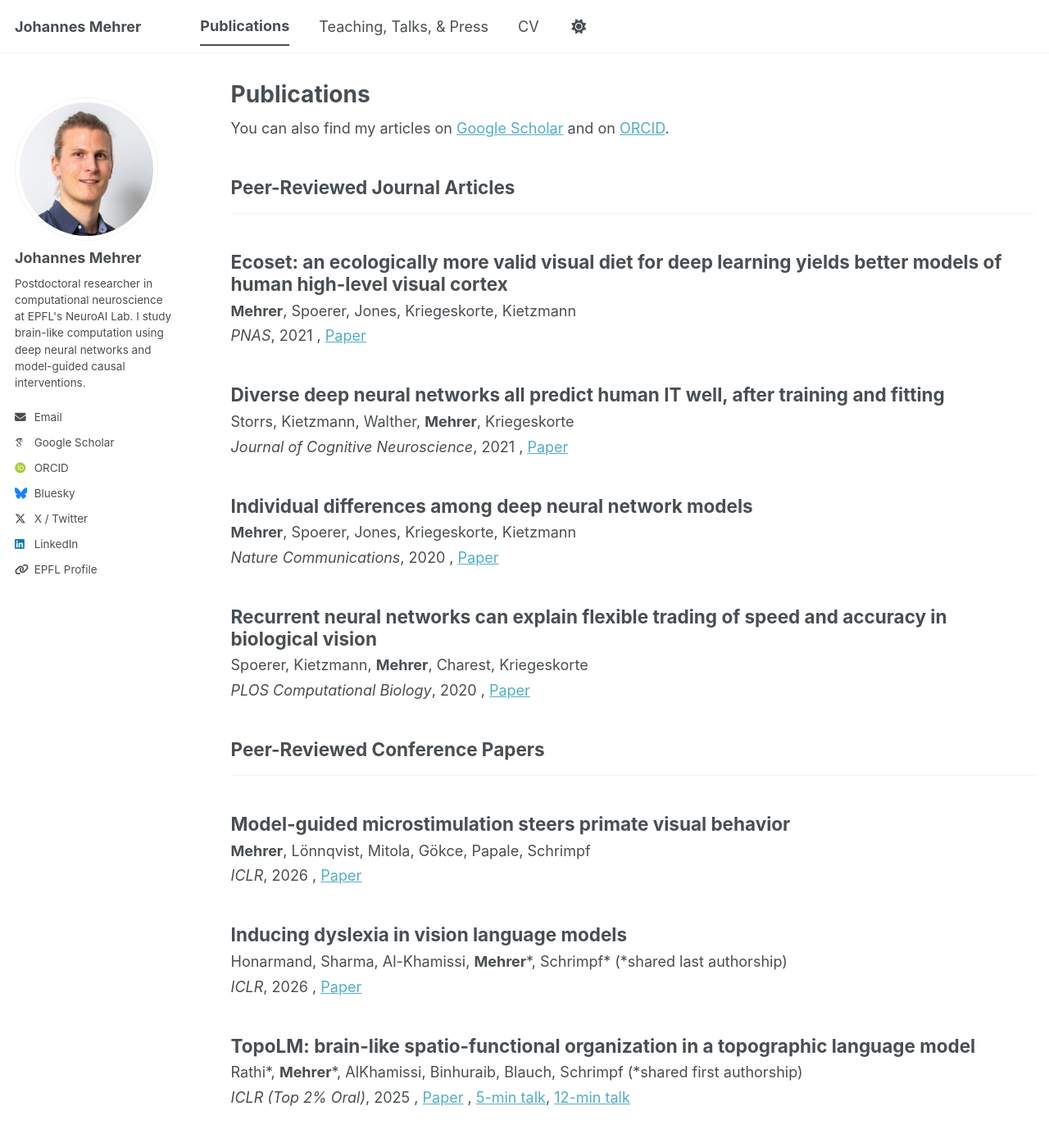
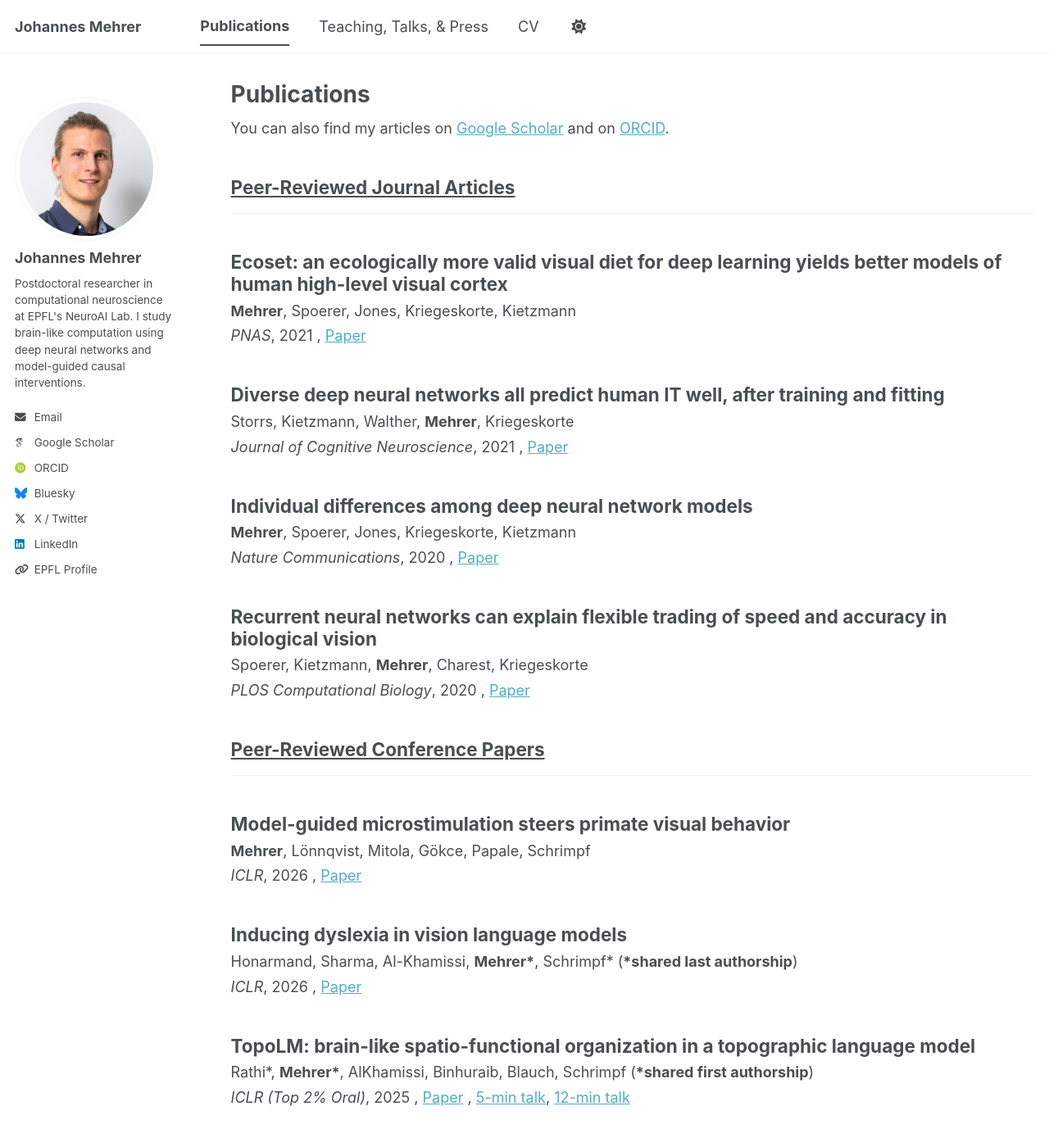
Before and after one commit to hanme/personal_website, a Jekyll site: the page built from _pages/publications.html, in a window 1280 px wide and 1400 px high. Shown: the top 1389 px of the window at 82% size. Built offline with Jekyll 4.4.1, drawn with Linux system fonts in a browser that asks for light colours; some web fonts are replaced; a script bundle is joined from its source files by our own code; library files that are not in the unit come from our copies; some of the changed text lies outside the part shown.

Commit message:
Underline category headings; remove CCN preprint; bold Mehrer* in shared authorship entries

```diff
--- a/_pages/publications.html
+++ b/_pages/publications.html
@@ -17,7 +17,7 @@
         {% continue %}
       {% endif %}
       {% unless title_shown %}
-        <h2>{{ category[1].title }}</h2><hr />
+        <h2 class="publication-category-title">{{ category[1].title }}</h2><hr />
         {% assign title_shown = true %}
       {% endunless %}
       {% include archive-single-nolink.html %}
--- a/assets/css/main.scss
+++ b/assets/css/main.scss
@@ -50,3 +50,8 @@
   cursor: default;
   text-decoration: none !important;
 }
+
+/* Underline publication category section headings */
+h2.publication-category-title {
+  text-decoration: underline;
+}
```
Also changed, not shown: _publications/2024-01-01-dreaming.md (+1 -1 lines), _publications/2025-01-01-topolm.md (+1 -1 lines), _publications/2026-01-02-dyslexia.md (+1 -1 lines), 2 other files.
